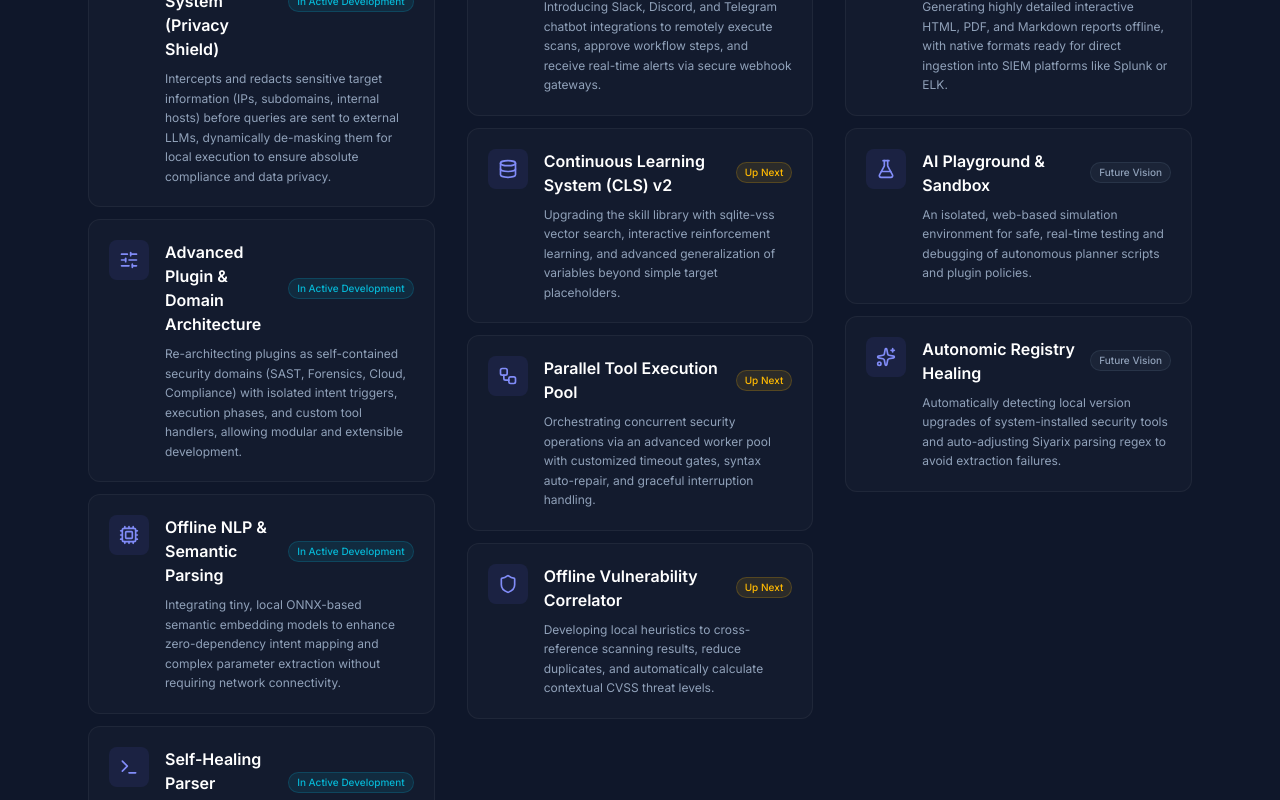
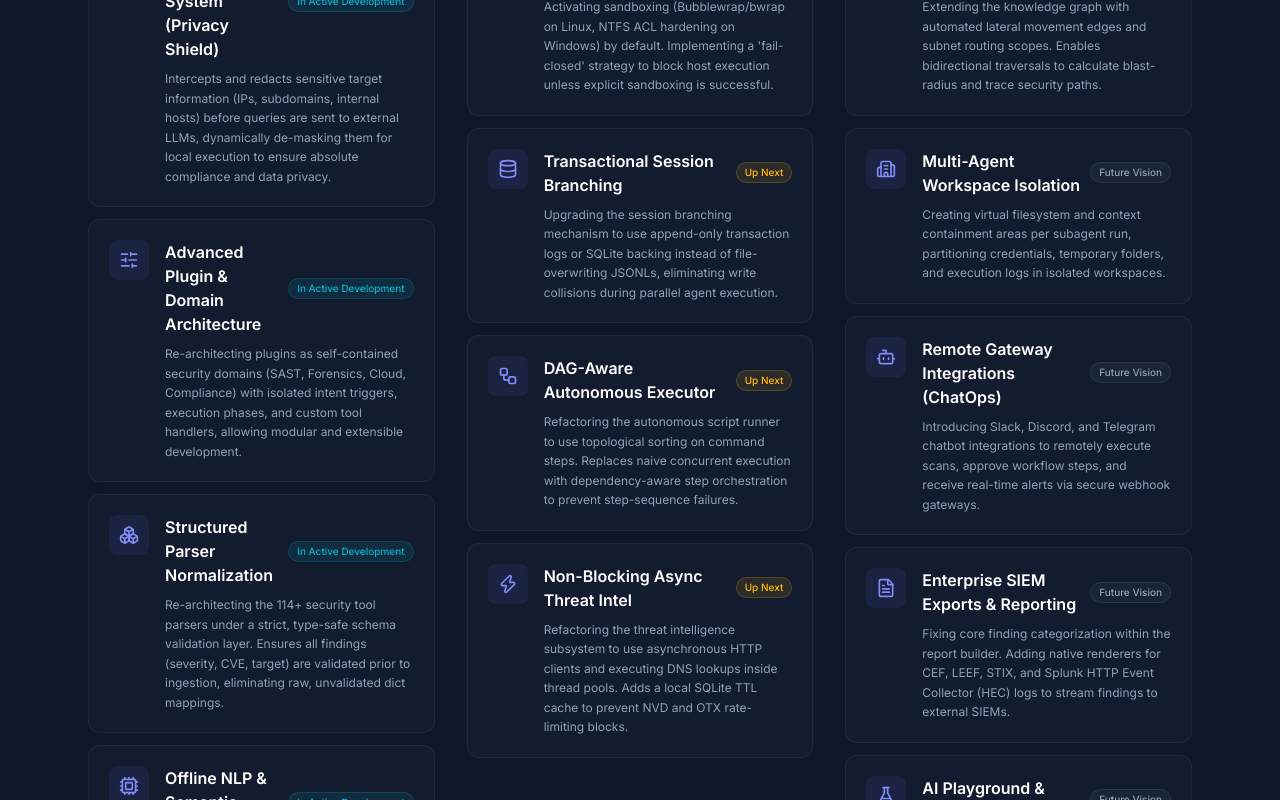
Before and after one commit to siyarix/siyarix.github.io, a Next.js app: page /roadmap in a window 1280 px wide. Shown: the part 540-1340 px from the top of the page. Built offline with nearby package versions, Linux system fonts and the light colour scheme.

Commit message:
Feat: Expand roadmap with deep-scan results covering parser schemas, execution DAG, and secure sandboxing

```diff
--- a/src/app/roadmap/page.tsx
+++ b/src/app/roadmap/page.tsx
@@ -17,6 +17,9 @@ import {
   FileText,
   EyeOff,
   SlidersHorizontal,
+  Lock,
+  Boxes,
+  Zap,
 } from "lucide-react";
 import { cn } from "@/lib/utils";
 
@@ -47,52 +50,75 @@ const items: RoadmapItem[] = [
     icon: SlidersHorizontal,
   },
   {
+    title: "Structured Parser Normalization",
+    description: "Re-architecting the 114+ security tool parsers under a strict, type-safe schema validation layer. Ensures all findings (severity, CVE, target) are validated prior to ingestion, eliminating raw, unvalidated dict mappings.",
+    status: "now",
+    statusLabel: "In Active Development",
+    icon: Boxes,
+  },
+  {
     title: "Offline NLP & Semantic Parsing",
     description: "Integrating tiny, local ONNX-based semantic embedding models to enhance zero-dependency intent mapping and complex parameter extraction without requiring network connectivity.",
     status: "now",
     statusLabel: "In Active Development",
     icon: Cpu,
   },
-  {
-    title: "Self-Healing Parser Upgrades",
-    description: "Upgrading the core parser registry to support dynamic tool output adapters, automatically resolving structural changes and command-line drift in upstream security tools.",
-    status: "now",
-    statusLabel: "In Active Development",
-    icon: Terminal,
-  },
+
   // --- NEXT ---
   {
-    title: "Remote Access Interfaces",
-    description: "Introducing Slack, Discord, and Telegram chatbot integrations to remotely execute scans, approve workflow steps, and receive real-time alerts via secure webhook gateways.",
+    title: "Sandbox Containment & Secure Runtimes",
+    description: "Activating sandboxing (Bubblewrap/bwrap on Linux, NTFS ACL hardening on Windows) by default. Implementing a 'fail-closed' strategy to block host execution unless explicit sandboxing is successful.",
     status: "next",
     statusLabel: "Up Next",
-    icon: Bot,
+    icon: Lock,
   },
   {
-    title: "Continuous Learning System (CLS) v2",
-    description: "Upgrading the skill library with sqlite-vss vector search, interactive reinforcement learning, and advanced generalization of variables beyond simple target placeholders.",
+    title: "Transactional Session Branching",
+    description: "Upgrading the session branching mechanism to use append-only transaction logs or SQLite backing instead of file-overwriting JSONLs, eliminating write collisions during parallel agent execution.",
     status: "next",
     statusLabel: "Up Next",
     icon: Database,
   },
   {
-    title: "Parallel Tool Execution Pool",
-    description: "Orchestrating concurrent security operations via an advanced worker pool with customized timeout gates, syntax auto-repair, and graceful interruption handling.",
+    title: "DAG-Aware Autonomous Executor",
+    description: "Refactoring the autonomous script runner to use topological sorting on command steps. Replaces naive concurrent execution with dependency-aware step orchestration to prevent step-sequence failures.",
     status: "next",
     statusLabel: "Up Next",
     icon: Workflow,
   },
   {
-    title: "Offline Vulnerability Correlator",
-    description: "Developing local heuristics to cross-reference scanning results, reduce duplicates, and automatically calculate contextual CVSS threat levels.",
+    title: "Non-Blocking Async Threat Intel",
+    description: "Refactoring the threat intelligence subsystem to use asynchronous HTTP clients and executing DNS lookups inside thread pools. Adds a local SQLite TTL cache to prevent NVD and OTX rate-limiting blocks.",
     status: "next",
     statusLabel: "Up Next",
+    icon: Zap,
+  },
+
+  // --- LATER ---
+  {
+    title: "Attack Path Graph Modeling",
+    description: "Extending the knowledge graph with automated lateral movement edges and subnet routing scopes. Enables bidirectional traversals to calculate blast-radius and trace security paths.",
+    status: "later",
+    statusLabel: "Future Vision",
     icon: Shield,
   },
-  // --- LATER ---
   {
-    title: "Advanced Report Generation",
-    description: "Generating highly detailed interactive HTML, PDF, and Markdown reports offline, with native formats ready for direct ingestion into SIEM platforms like Splunk or ELK.",
+    title: "Multi-Agent Workspace Isolation",
+    description: "Creating virtual filesystem and context containment areas per subagent run, partitioning credentials, temporary folders, and execution logs in isolated workspaces.",
+    status: "later",
+    statusLabel: "Future Vision",
+    icon: Building2,
+  },
+  {
+    title: "Remote Gateway Integrations (ChatOps)",
+    description: "Introducing Slack, Discord, and Telegram chatbot integrations to remotely execute scans, approve workflow steps, and receive real-time alerts via secure webhook gateways.",
+    status: "later",
+    statusLabel: "Future Vision",
+    icon: Bot,
+  },
+  {
+    title: "Enterprise SIEM Exports & Reporting",
+    description: "Fixing core finding categorization within the report builder. Adding native renderers for CEF, LEEF, STIX, and Splunk HTTP Event Collector (HEC) logs to stream findings to external SIEMs.",
     status: "later",
     statusLabel: "Future Vision",
     icon: FileText,
@@ -103,13 +129,6 @@ const items: RoadmapItem[] = [
     status: "later",
     statusLabel: "Future Vision",
     icon: FlaskConical,
-  },
-  {
-    title: "Autonomic Registry Healing",
-    description: "Automatically detecting local version upgrades of system-installed security tools and auto-adjusting Siyarix parsing regex to avoid extraction failures.",
-    status: "later",
-    statusLabel: "Future Vision",
-    icon: Sparkles,
   },
 ];
 
```
